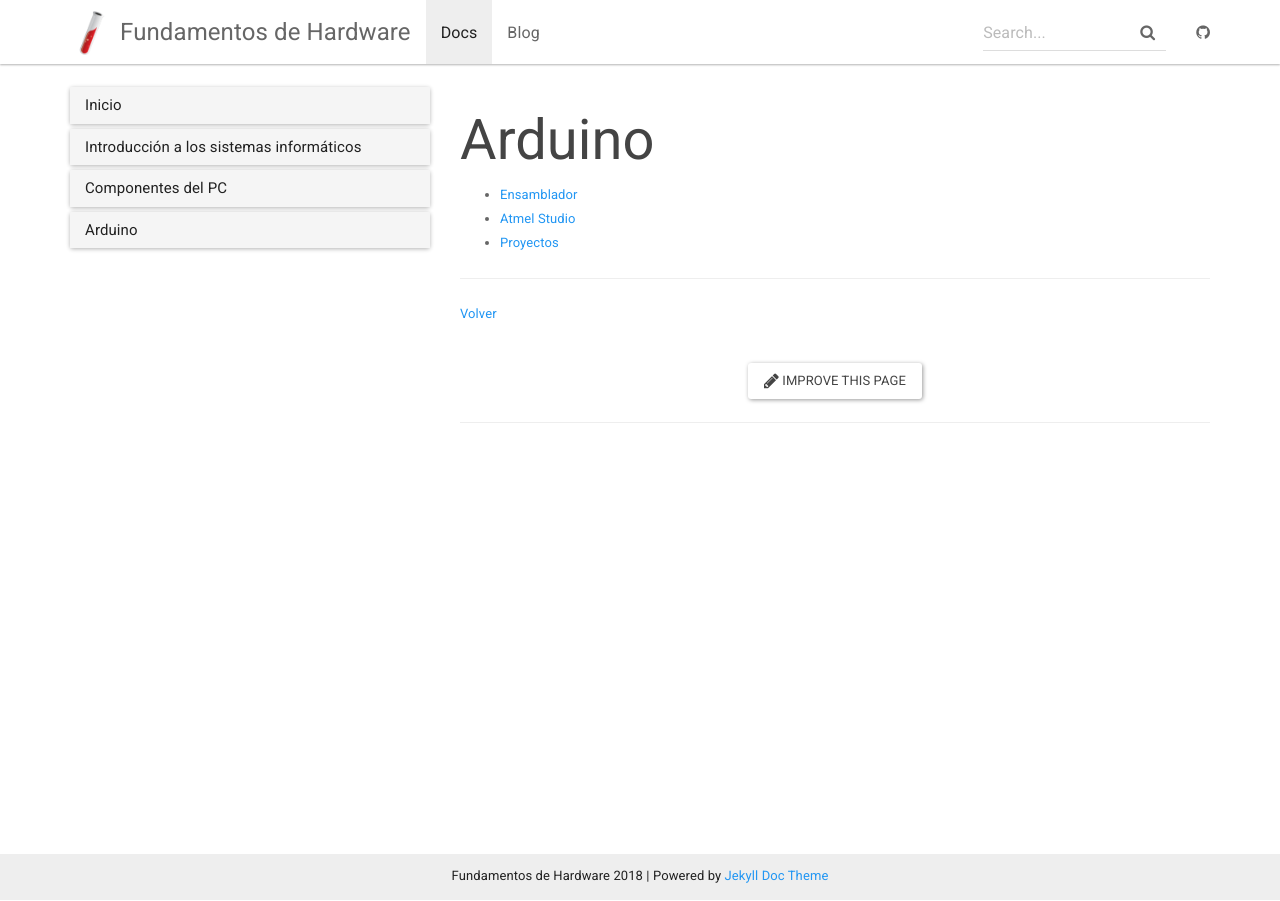
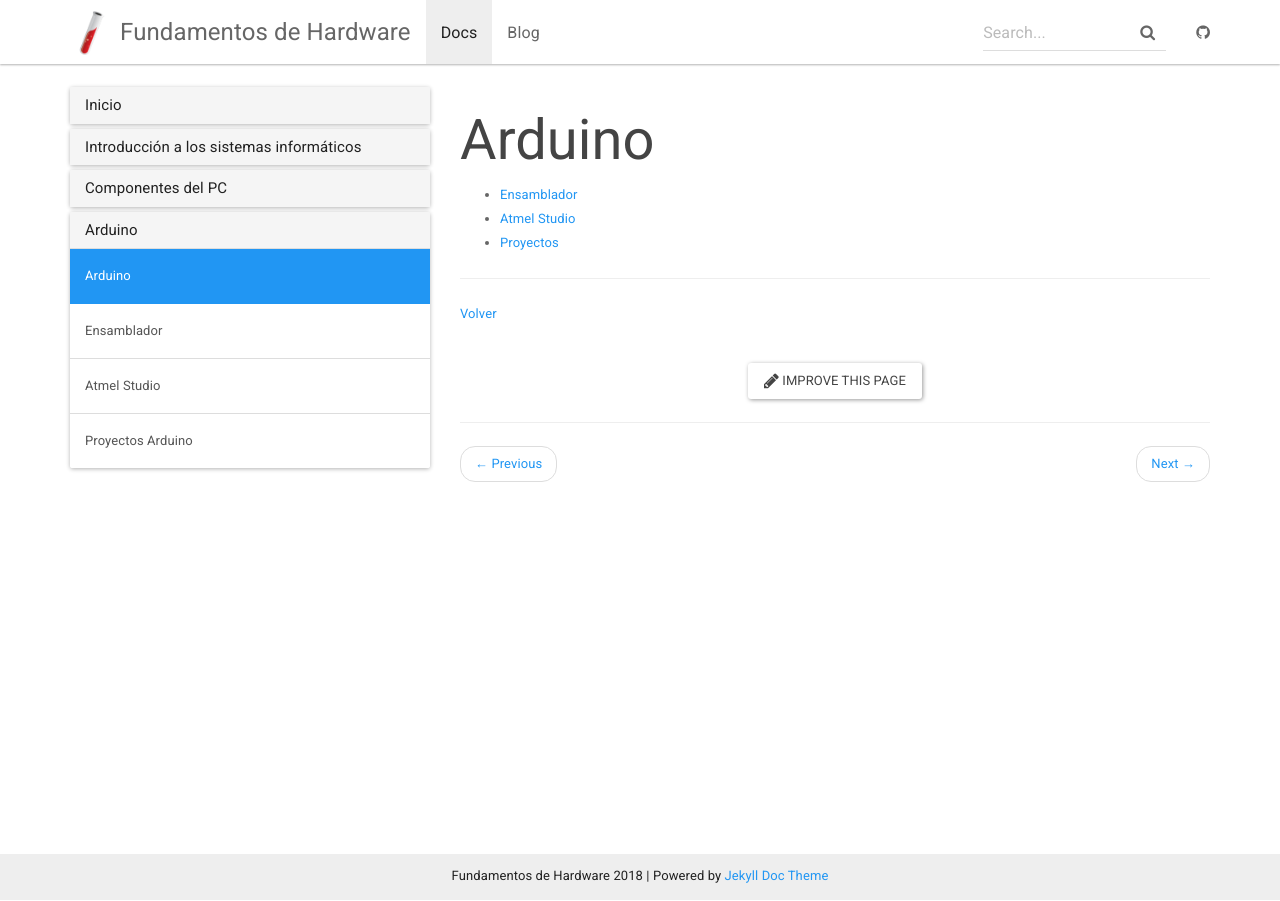
Before and after one commit to asir-fuw/asir-fuw.github.io, a Jekyll site: the page built from docs/_docs/arduino/index.md, in a window 1280 px wide. Built offline with Jekyll 4.4.1, drawn with Linux system fonts in a browser that asks for light colours; nearby versions of some CDN libraries.

```diff
--- a/docs/_data/docs.yml
+++ b/docs/_data/docs.yml
@@ -15,3 +15,4 @@
   - arduino
   - arduino/ensamblador
   - arduino/atmel-studio
+  - arduino/proyectos
--- a/docs/_docs/arduino/index.md
+++ b/docs/_docs/arduino/index.md
@@ -1,6 +1,6 @@
 ---
 title: Arduino
-permalink: /docs/arduino
+permalink: /docs/arduino/
 ---
 
 - [Ensamblador](ensamblador)
```
Also changed, not shown: docs/_docs/arduino/atmel-studio.md (+1 -1 lines), docs/_docs/arduino/proyectos/index.md (+1 -1 lines).
